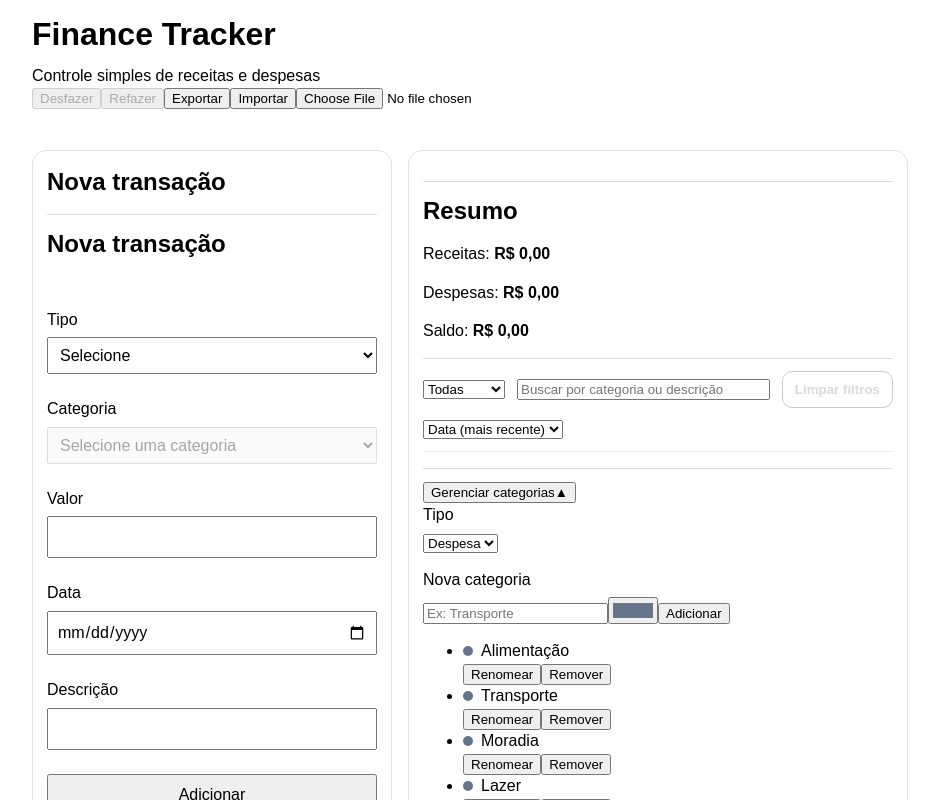
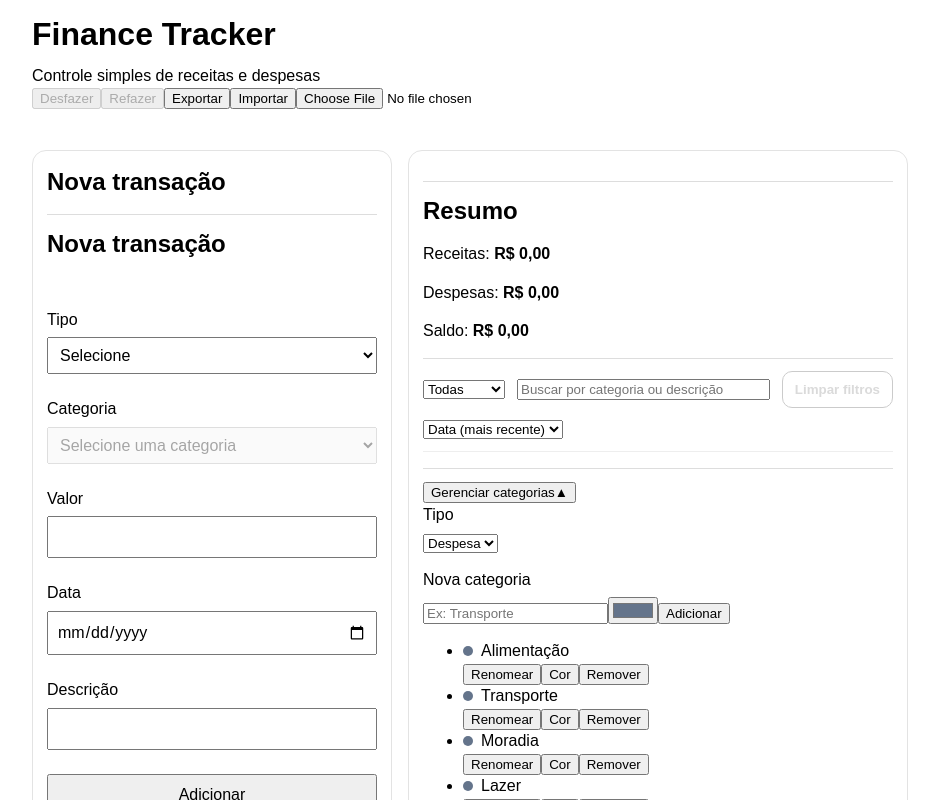
Before and after one commit to DMGSBZR/finance-tracker-vue, a Vue app in the folder finance-tracker-vue/: page / in a window 1280 px wide. Shown: the top 800 px of the page, without its empty margins (170-1109 px from the left). Built offline with nearby package versions, Linux system fonts and the light colour scheme.

Commit message:
feat(categorias): editar cor da categoria

```diff
--- a/finance-tracker-vue/src/App.vue
+++ b/finance-tracker-vue/src/App.vue
@@ -323,6 +323,35 @@ function handleRenameCategory(oldName) {
 
   pushUndo(before);
   showFeedback("Categoria renomeada");
+}
+
+function handleChangeCategoryColor(cat) {
+  const current = cat.color || "#64748b";
+
+  const next = window.prompt(
+    "Informe a nova cor (hex, ex: #22c55e):",
+    current
+  );
+
+  if (!next) return;
+
+  const color = next.trim();
+
+  if (!/^#[0-9a-fA-F]{6}$/.test(color)) {
+    showFeedback("Cor inválida. Use o formato #RRGGBB", "error");
+    return;
+  }
+
+  const before = cloneSnapshot();
+
+  const list = categoriesByType.value[manageType.value];
+  const target = list.find((c) => c.name === cat.name);
+  if (target) {
+    target.color = color;
+  }
+
+  pushUndo(before);
+  showFeedback("Cor da categoria atualizada");
 }
 
 /* ======================================================
@@ -720,6 +749,11 @@ function getCategoryColor(type, categoryName) {
   <button type="button" @click="handleRenameCategory(cat.name)">
     Renomear
   </button>
+
+  <button type="button" @click="handleChangeCategoryColor(cat)">
+    Cor
+  </button>
+
   <button type="button" @click="handleRemoveCategory(cat.name)">
     Remover
   </button>
```
Lines whose indentation alone changed are shown as unchanged.
